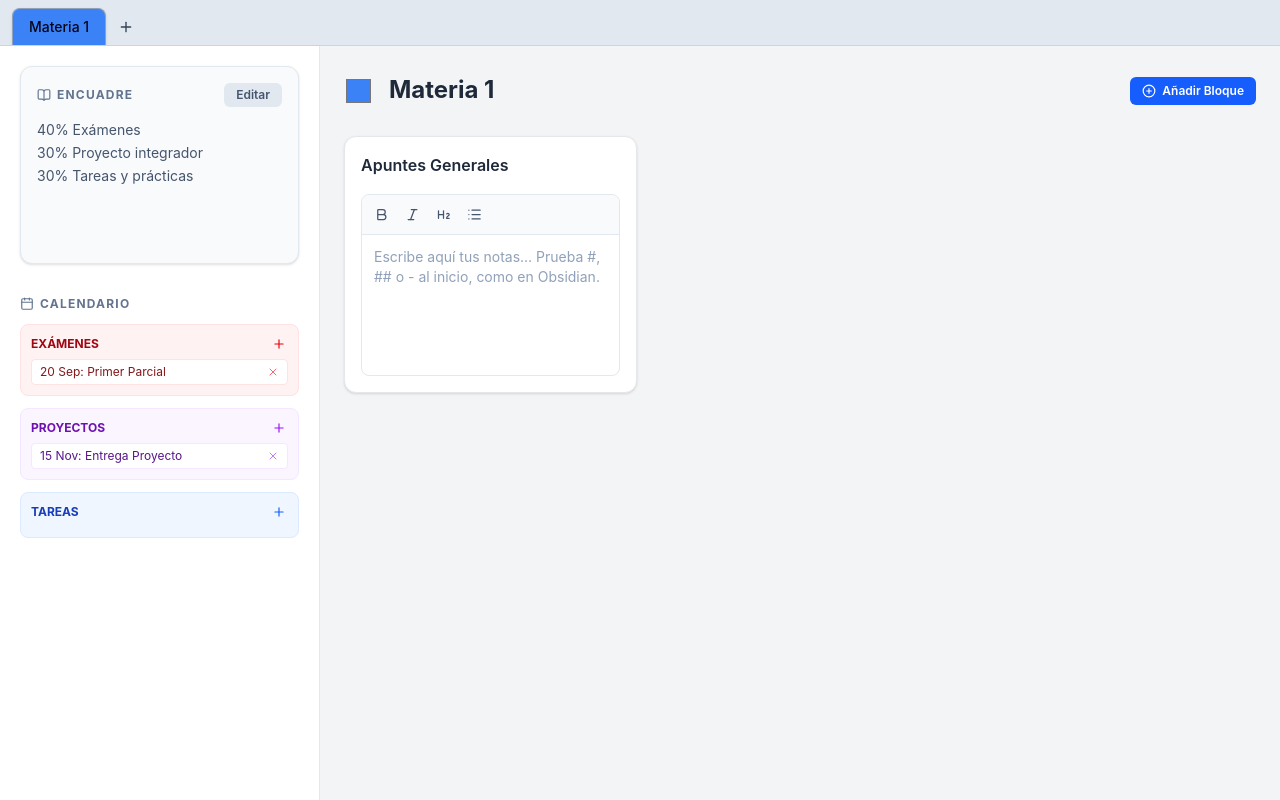
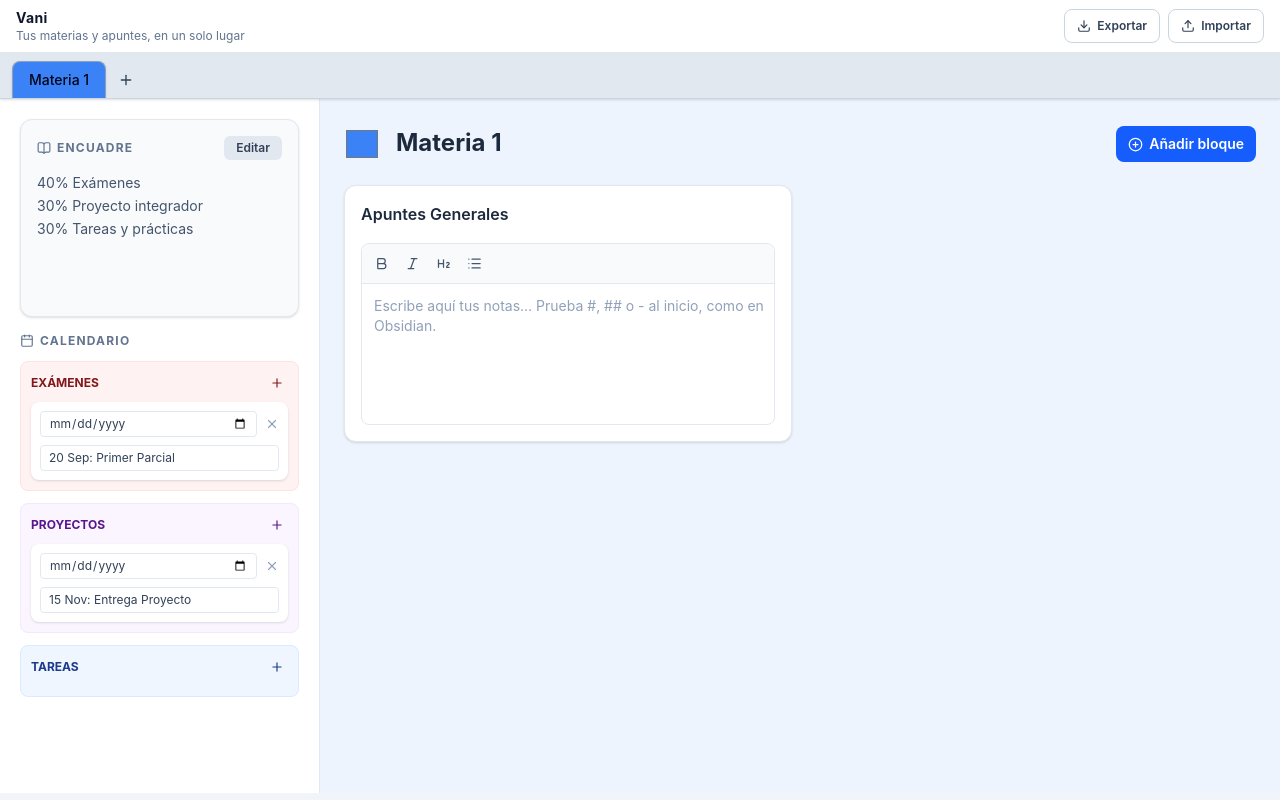
Before and after one commit to VVANEGZ/vani, a React (Vite) app in the folder vani/: page / in a window 1280 px wide. Built offline with nearby package versions, Linux system fonts and the light colour scheme.

Commit message:
refactor: rebuild app layout with backups and safe subject flow

```diff
--- a/vani/src/App.jsx
+++ b/vani/src/App.jsx
@@ -1,376 +1,169 @@
-import { useState, useEffect } from "react";
+import { useEffect, useMemo, useRef, useState } from "react";
+import { Download, Upload } from "lucide-react";
 import TabBar from "./components/TabBar";
-import TipTapEditor from "./components/TipTapEditor";
-import {
-  Calendar,
-  BookOpen,
-  PlusCircle,
-  MessageCircle,
-  Plus,
-  X,
-} from "lucide-react";
+import Sidebar from "./components/Sidebar";
+import NotesGrid from "./components/NotesGrid";
+import DeleteSubjectModal from "./components/DeleteSubjectModal";
+import { exportBackup, importBackup, loadData, saveData } from "./storage/storage";
 
-const MATERIAS_INICIALES = [
-  {
-    id: "mat-1",
-    nombre: "Materia 1",
-    encuadre: "40% Exámenes\n30% Proyecto integrador\n30% Tareas y prácticas",
-    fechas: [
-      { tipo: "examen", texto: "20 Sep: Primer Parcial" },
-      { tipo: "proyecto", texto: "15 Nov: Entrega Proyecto" },
-    ],
-    tarjetas: [{ id: "card-1", titulo: "Apuntes Generales", contenido: "" }],
-  },
-];
+function mixWithWhite(hex, ratio = 0.9) {
+  const safeHex = /^#[0-9A-F]{6}$/i.test(hex || "") ? hex : "#3B82F6";
+  const r = parseInt(safeHex.slice(1, 3), 16);
+  const g = parseInt(safeHex.slice(3, 5), 16);
+  const b = parseInt(safeHex.slice(5, 7), 16);
+  const mix = (value) => Math.round(value + (255 - value) * ratio);
+  return `rgb(${mix(r)}, ${mix(g)}, ${mix(b)})`;
+}
 
 export default function App() {
-  const [materias, setMaterias] = useState(() => {
-    const saved = localStorage.getItem("study_hub_data");
-    return saved ? JSON.parse(saved) : MATERIAS_INICIALES;
-  });
+  const initialData = useMemo(() => loadData(), []);
+  const [materias, setMaterias] = useState(initialData.materias);
+  const [activaId, setActivaId] = useState(initialData.materias[0]?.id || "");
+  const [editandoEncuadre, setEditandoEncuadre] = useState(false);
+  const [materiaAEliminar, setMateriaAEliminar] = useState(null);
+  const [mensaje, setMensaje] = useState("");
+  const fileInputRef = useRef(null);
 
-  const [editandoEncuadre, setEditandoEncuadre] = useState(false);
-  const [activaId, setActivaId] = useState(materias[0]?.id || "");
+  const materiaActiva = materias.find((m) => m.id === activaId) || materias[0];
 
   useEffect(() => {
-    localStorage.setItem("study_hub_data", JSON.stringify(materias));
+    saveData(materias);
   }, [materias]);
 
-  const materiaActiva = materias.find((m) => m.id === activaId) || materias[0];
   useEffect(() => {
-    document.title = materiaActiva.nombre;
+    if (materiaActiva) document.title = `${materiaActiva.nombre} · Vani`;
   }, [materiaActiva]);
+
+  useEffect(() => {
+    if (!mensaje) return undefined;
+    const timer = setTimeout(() => setMensaje(""), 3000);
+    return () => clearTimeout(timer);
+  }, [mensaje]);
+
+  if (!materiaActiva) return null;
 
   const actualizarMateriaActiva = (campo, valor) => {
     setMaterias((prev) =>
-      prev.map((m) => (m.id === activaId ? { ...m, [campo]: valor } : m)),
+      prev.map((materia) =>
+        materia.id === activaId ? { ...materia, [campo]: valor } : materia,
+      ),
     );
   };
 
-  const agregarTarjeta = () => {
-    const nuevaTarjeta = {
-      id: `card-${Date.now()}`,
-      titulo: "Nuevo Bloque de Notas",
-      contenido: "",
+  const agregarMateria = () => {
+    const nueva = {
+      id: `mat-${Date.now()}`,
+      nombre: `Materia ${materias.length + 1}`,
+      color: "#3B82F6",
+      encuadre: "",
+      fechas: [],
+      tarjetas: [],
     };
-    actualizarMateriaActiva("tarjetas", [
-      ...materiaActiva.tarjetas,
-      nuevaTarjeta,
-    ]);
+    setMaterias((prev) => [...prev, nueva]);
+    setActivaId(nueva.id);
+    setEditandoEncuadre(false);
   };
 
-  const actualizarContenidoTarjeta = (tarjetaId, nuevoContenido) => {
-    const actualizadas = materiaActiva.tarjetas.map((t) =>
-      t.id === tarjetaId ? { ...t, contenido: nuevoContenido } : t,
+  const confirmarEliminacion = () => {
+    if (!materiaAEliminar) return;
+    const filtradas = materias.filter((m) => m.id !== materiaAEliminar.id);
+    setMaterias(filtradas);
+    setActivaId((current) =>
+      current === materiaAEliminar.id ? filtradas[0]?.id || "" : current,
     );
-    actualizarMateriaActiva("tarjetas", actualizadas);
+    setMateriaAEliminar(null);
+    setMensaje("Materia eliminada.");
   };
 
+  const handleImport = async (event) => {
+    const file = event.target.files?.[0];
+    if (!file) return;
+
+    try {
+      const importedSubjects = await importBackup(file);
+      setMaterias(importedSubjects);
+      setActivaId(importedSubjects[0]?.id || "");
+      setMensaje("Respaldo importado correctamente.");
+    } catch (error) {
+      console.error(error);
+      setMensaje("No se pudo importar ese respaldo.");
+    } finally {
+      event.target.value = "";
+    }
+  };
+
+  const backgroundColor = mixWithWhite(materiaActiva.color, 0.91);
+
   return (
-    <div className="h-screen flex flex-col bg-gray-100 font-sans">
+    <div className="min-h-screen bg-slate-100 font-sans text-slate-900">
+      <header className="sticky top-0 z-30 shadow-sm">
+        <div className="flex flex-wrap items-center justify-between gap-2 border-b border-slate-200 bg-white px-3 py-2 sm:px-4">
+          <div>
+            <p className="text-sm font-bold tracking-wide text-slate-900">Vani</p>
+            <p className="text-xs text-slate-500">Tus materias y apuntes, en un solo lugar</p>
+          </div>
+
+          <div className="flex items-center gap-2">
+            <button
+              type="button"
+              onClick={() => exportBackup(materias)}
+              className="inline-flex items-center gap-1.5 rounded-lg border border-slate-300 bg-white px-3 py-2 text-xs font-semibold text-slate-700 hover:bg-slate-50"
+            >
+              <Download size={14} /> Exportar
+            </button>
+            <button
+              type="button"
+              onClick={() => fileInputRef.current?.click()}
+              className="inline-flex items-center gap-1.5 rounded-lg border border-slate-300 bg-white px-3 py-2 text-xs font-semibold text-slate-700 hover:bg-slate-50"
+            >
+              <Upload size={14} /> Importar
+            </button>
+            <input
+              ref={fileInputRef}
+              type="file"
+              accept="application/json,.json"
+              className="hidden"
+              onChange={handleImport}
+            />
+          </div>
+        </div>
+
         <TabBar
           materias={materias}
           activaId={activaId}
-        onSelect={setActivaId}
-        onAdd={() => {
-          const nueva = {
-            id: `mat-${Date.now()}`,
-            nombre: `Materia ${materias.length + 1}`,
-            encuadre: "Especifica aquí los criterios de evaluación...",
-            fechas: [],
-            tarjetas: [],
-          };
-          setMaterias([...materias, nueva]);
-          setActivaId(nueva.id);
+          onSelect={(id) => {
+            setActivaId(id);
+            setEditandoEncuadre(false);
           }}
-        onDelete={(id) => {
-          const filtradas = materias.filter((m) => m.id !== id);
-          setMaterias(filtradas);
-          setActivaId(filtradas[0]?.id || "");
-        }}
+          onAdd={agregarMateria}
+          onDelete={(id) => setMateriaAEliminar(materias.find((m) => m.id === id) || null)}
         />
+      </header>
 
-      <div className="flex flex-1 overflow-hidden">
-        {/* Panel Lateral Fijo: Encuadre y Fechas */}
-        <aside className="w-80 bg-white border-r border-gray-200 p-5 flex flex-col gap-6 overflow-y-auto shrink-0">
-          {/* ENCUADRE BLOQUEABLE */}
-          <div className="bg-slate-50 p-4 rounded-xl border border-slate-200 shadow-sm">
-            <div className="flex items-center justify-between mb-3">
-              <h2 className="text-xs font-bold text-slate-500 uppercase tracking-widest flex items-center gap-1.5">
-                <BookOpen size={14} /> Encuadre
-              </h2>
-              <button
-                onClick={() => setEditandoEncuadre(!editandoEncuadre)}
-                className={`text-xs font-semibold px-3 py-1 rounded-md transition-colors ${
-                  editandoEncuadre
-                    ? "bg-blue-200 text-blue-800 hover:bg-blue-300"
-                    : "bg-slate-200 text-slate-600 hover:bg-slate-300"
-                }`}
+      <div
+        className="flex min-h-[calc(100vh-106px)] flex-col lg:flex-row"
+        style={{ backgroundColor }}
       >
-                {editandoEncuadre ? "Guardar" : "Editar"}
-              </button>
+        <Sidebar
+          materia={materiaActiva}
+          editandoEncuadre={editandoEncuadre}
+          setEditandoEncuadre={setEditandoEncuadre}
+          onUpdate={actualizarMateriaActiva}
+        />
+        <NotesGrid materia={materiaActiva} onUpdate={actualizarMateriaActiva} />
       </div>
 
-            {editandoEncuadre ? (
-              <textarea
-                className="w-full h-32 p-2.5 text-sm text-slate-700 bg-white border-2 border-blue-200 rounded-lg focus:border-blue-400 focus:outline-none resize-none transition-colors"
-                value={materiaActiva.encuadre || ""}
-                onChange={(e) =>
-                  actualizarMateriaActiva("encuadre", e.target.value)
-                }
-                placeholder="Escribe aquí las reglas, porcentajes..."
-              />
-            ) : (
-              <div className="w-full min-h-[8rem] text-sm text-slate-600 whitespace-pre-wrap leading-relaxed">
-                {materiaActiva.encuadre ||
-                  "No hay encuadre definido. Haz clic en Editar."}
+      {mensaje && (
+        <div className="fixed bottom-4 left-1/2 z-50 -translate-x-1/2 rounded-full bg-slate-900 px-4 py-2 text-sm font-medium text-white shadow-lg" role="status">
+          {mensaje}
         </div>
       )}
-          </div>
 
-          {/* FECHAS IMPORTANTES POR BLOQUES */}
-          <div className="mt-2">
-            <h2 className="text-xs font-bold text-slate-500 uppercase tracking-widest flex items-center gap-1.5 mb-3">
-              <Calendar size={14} /> Calendario
-            </h2>
-
-            <div className="space-y-3">
-              {/* Categoría: Exámenes */}
-              <div className="bg-red-50 border border-red-100 p-2.5 rounded-lg">
-                <div className="flex justify-between items-center mb-1.5">
-                  <span className="text-xs font-bold text-red-800 uppercase">
-                    Exámenes
-                  </span>
-                  <button
-                    onClick={() =>
-                      actualizarMateriaActiva("fechas", [
-                        ...(materiaActiva.fechas || []),
-                        { tipo: "examen", texto: "Nuevo examen..." },
-                      ])
-                    }
-                    className="text-red-600 hover:bg-red-200 p-0.5 rounded"
-                  >
-                    <Plus size={14} />
-                  </button>
-                </div>
-                <ul className="space-y-1">
-                  {(materiaActiva.fechas || []).map(
-                    (f, i) =>
-                      f.tipo === "examen" && (
-                        <li
-                          key={i}
-                          className="flex gap-2 bg-white border border-red-100 rounded px-2 py-1"
-                        >
-                          <input
-                            type="text"
-                            value={f.texto}
-                            onChange={(e) => {
-                              const n = [...materiaActiva.fechas];
-                              n[i] = { ...n[i], texto: e.target.value };
-                              actualizarMateriaActiva("fechas", n);
-                            }}
-                            className="text-xs text-red-900 w-full focus:outline-none"
+      <DeleteSubjectModal
+        materia={materiaAEliminar}
+        onCancel={() => setMateriaAEliminar(null)}
+        onConfirm={confirmarEliminacion}
       />
-                          <button
-                            onClick={() => {
-                              if (window.confirm("¿Borrar examen?")) {
-                                actualizarMateriaActiva(
-                                  "fechas",
-                                  materiaActiva.fechas.filter(
-                                    (_, idx) => idx !== i,
-                                  ),
-                                );
-                              }
-                            }}
-                            className="text-red-400 hover:text-red-700"
-                          >
-                            <X size={12} />
-                          </button>
-                        </li>
-                      ),
-                  )}
-                </ul>
-              </div>
-
-              {/* Categoría: Proyectos */}
-              <div className="bg-purple-50 border border-purple-100 p-2.5 rounded-lg">
-                <div className="flex justify-between items-center mb-1.5">
-                  <span className="text-xs font-bold text-purple-800 uppercase">
-                    Proyectos
-                  </span>
-                  <button
-                    onClick={() =>
-                      actualizarMateriaActiva("fechas", [
-                        ...(materiaActiva.fechas || []),
-                        { tipo: "proyecto", texto: "Nuevo proyecto..." },
-                      ])
-                    }
-                    className="text-purple-600 hover:bg-purple-200 p-0.5 rounded"
-                  >
-                    <Plus size={14} />
-                  </button>
-                </div>
-                <ul className="space-y-1">
-                  {(materiaActiva.fechas || []).map(
-                    (f, i) =>
-                      f.tipo === "proyecto" && (
-                        <li
-                          key={i}
-                          className="flex gap-2 bg-white border border-purple-100 rounded px-2 py-1"
-                        >
-                          <input
-                            type="text"
-                            value={f.texto}
-                            onChange={(e) => {
-                              const n = [...materiaActiva.fechas];
-                              n[i] = { ...n[i], texto: e.target.value };
-                              actualizarMateriaActiva("fechas", n);
-                            }}
-                            className="text-xs text-purple-900 w-full focus:outline-none"
-                          />
-                          <button
-                            onClick={() => {
-                              if (window.confirm("¿Borrar proyecto?")) {
-                                actualizarMateriaActiva(
-                                  "fechas",
-                                  materiaActiva.fechas.filter(
-                                    (_, idx) => idx !== i,
-                                  ),
-                                );
-                              }
-                            }}
-                            className="text-purple-400 hover:text-purple-700"
-                          >
-                            <X size={12} />
-                          </button>
-                        </li>
-                      ),
-                  )}
-                </ul>
-              </div>
-
-              {/* Categoría: Tareas */}
-              <div className="bg-blue-50 border border-blue-100 p-2.5 rounded-lg">
-                <div className="flex justify-between items-center mb-1.5">
-                  <span className="text-xs font-bold text-blue-800 uppercase">
-                    Tareas
-                  </span>
-                  <button
-                    onClick={() =>
-                      actualizarMateriaActiva("fechas", [
-                        ...(materiaActiva.fechas || []),
-                        { tipo: "tarea", texto: "Nueva tarea..." },
-                      ])
-                    }
-                    className="text-blue-600 hover:bg-blue-200 p-0.5 rounded"
-                  >
-                    <Plus size={14} />
-                  </button>
-                </div>
-                <ul className="space-y-1">
-                  {(materiaActiva.fechas || []).map(
-                    (f, i) =>
-                      f.tipo === "tarea" && (
-                        <li
-                          key={i}
-                          className="flex gap-2 bg-white border border-blue-100 rounded px-2 py-1"
-                        >
-                          <input
-                            type="text"
-                            value={f.texto}
-                            onChange={(e) => {
-                              const n = [...materiaActiva.fechas];
-                              n[i] = { ...n[i], texto: e.target.value };
-                              actualizarMateriaActiva("fechas", n);
-                            }}
-                            className="text-xs text-blue-900 w-full focus:outline-none"
-                          />
-                          <button
-                            onClick={() => {
-                              if (window.confirm("¿Borrar tarea?")) {
-                                actualizarMateriaActiva(
-                                  "fechas",
-                                  materiaActiva.fechas.filter(
-                                    (_, idx) => idx !== i,
-                                  ),
-                                );
-                              }
-                            }}
-                            className="text-blue-400 hover:text-blue-700"
-                          >
-                            <X size={12} />
-                          </button>
-                        </li>
-                      ),
-                  )}
-                </ul>
-              </div>
-            </div>
-          </div>
-        </aside>
-
-        {/* Tablero de Tarjetas / Bloques */}
-        <main className="flex-1 p-6 overflow-y-auto bg-gray-100">
-          <div className="flex justify-between items-center mb-6">
-            <div className="flex items-center gap-3">
-              {/* Selector de color */}
-              <input
-                type="color"
-                value={materiaActiva.color || "#3B82F6"}
-                onChange={(e) =>
-                  actualizarMateriaActiva("color", e.target.value)
-                }
-                className="w-8 h-8 rounded cursor-pointer border-0 p-0 bg-transparent"
-              />
-              {/* Campo de texto editable */}
-              <input
-                type="text"
-                value={materiaActiva.nombre}
-                onChange={(e) =>
-                  actualizarMateriaActiva("nombre", e.target.value)
-                }
-                placeholder="Nombre de la materia..."
-                className="text-2xl font-bold text-gray-800 bg-transparent border-b-2 border-transparent hover:border-gray-300 focus:border-blue-500 focus:outline-none px-1 py-1 w-full"
-              />
-            </div>
-            <button
-              onClick={agregarTarjeta}
-              className="flex items-center gap-1.5 text-xs font-semibold bg-blue-600 text-white px-3 py-1.5 rounded-md hover:bg-blue-700 transition"
-            >
-              <PlusCircle size={14} /> Añadir Bloque
-            </button>
-          </div>
-
-          <div className="grid grid-cols-1 md:grid-cols-2 xl:grid-cols-3 gap-4">
-            {materiaActiva.tarjetas.map((tarjeta) => (
-              <div
-                key={tarjeta.id}
-                className="bg-white border border-gray-200 rounded-xl p-4 shadow-sm flex flex-col gap-3"
-              >
-                <input
-                  type="text"
-                  value={tarjeta.titulo}
-                  onChange={(e) => {
-                    const actualizadas = materiaActiva.tarjetas.map((t) =>
-                      t.id === tarjeta.id
-                        ? { ...t, titulo: e.target.value }
-                        : t,
-                    );
-                    actualizarMateriaActiva("tarjetas", actualizadas);
-                  }}
-                  className="font-semibold text-gray-800 focus:outline-none border-b border-transparent focus:border-gray-300 pb-1"
-                />
-                <TipTapEditor
-                  content={tarjeta.contenido}
-                  onUpdate={(html) =>
-                    actualizarContenidoTarjeta(tarjeta.id, html)
-                  }
-                />
-              </div>
-            ))}
-          </div>
-        </main>
-      </div>
     </div>
   );
 }
```
Lines whose indentation alone changed are shown as unchanged.
